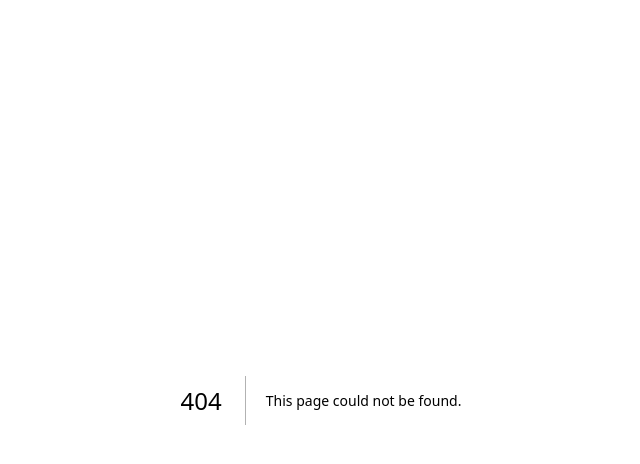
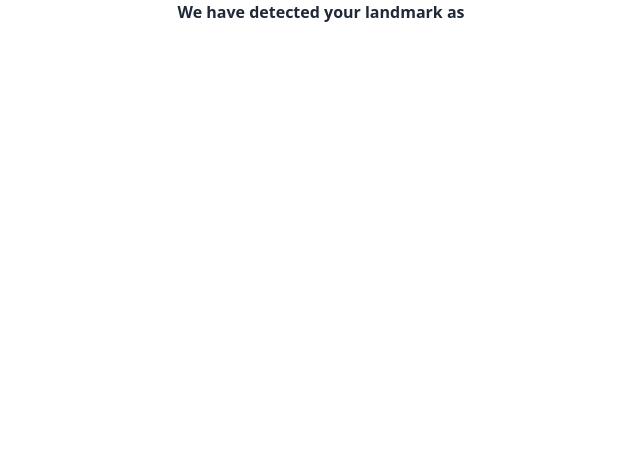
Before and after one commit to Dheer-Rajpoot/travel-app-hackathon2022, a Next.js app: page /location in a window 1280 px wide. Before the commit this address had no page. Shown: the top 464 px of the page, without its empty margins (319-959 px from the left). Built offline with nearby package versions, Linux system fonts and the light colour scheme; no server answers.

Commit message:
PR amends

```diff
--- a/pages/index.tsx
+++ b/pages/index.tsx
@@ -4,10 +4,11 @@ import styles from '../styles/Home.module.css'
 export default function Home() {
   return (
     <div className={styles.container}>
-      <main className={styles.main}>
+      <main   className={styles.main}>
       <h1 className={styles.title}>
-Welcome to SnapTravel
+    Welcome to SnapTravel
 </h1>
+<br />
       <Dashboard />
       </main>
       <footer className={styles.footer}>
--- /dev/null
+++ b/pages/location.tsx
@@ -0,0 +1,9 @@
+import { useRouter } from 'next/router'
+import { LocationDetected } from '../src/Component/LocationDetected'
+
+    export default function location() {
+        const router = useRouter();
+        return (
+        <LocationDetected landMark={router.query.landmark as string} />
+        )
+      }
--- a/src/Component/Dashboard.tsx
+++ b/src/Component/Dashboard.tsx
@@ -1,9 +1,12 @@
+import Router from "next/router";
 import React, { useEffect, useState } from "react"
+import { Root } from "../Types/Categories";
 
 export const Dashboard=()=>{
     const [callAPi, setCallAPi] = useState(false);
     const [url, setUrl] = useState("");
-    const [content, setContent] = useState({});
+
+
     useEffect(() => {
         if(callAPi)
         {
@@ -14,13 +17,14 @@ const requestOptions = {
 };
 fetch('https://eastus.api.cognitive.microsoft.com/vision/v3.2/analyze?details=Landmarks&language=en&model-version=latest', requestOptions)
     .then(response => response.json())
-    .then(data => {console.log("data",data)
-         setContent(data)});
+    .then(data => {
+
+const categories=data as Root
+
+         Router.push(`/location?landmark=${categories?.categories[0]?.detail?.landmarks[0]?.name}`)
+        });
         }
       }, [callAPi,url]);
-
-
-
 
 const onClick=()=>{
     if(url)
@@ -34,9 +38,8 @@ const handleChange=(e : React.ChangeEvent<HTMLInputElement>)=>{
 
 return(
     <>
-
 <input type="text" id="imageUrl" name="imageUrl"  onChange={handleChange} value={url} placeholder="Type here" className ="input w-full max-w-xs" />
-
+<br />
 <button className='btn' onClick={onClick}>
  Find Places
 </button>
--- /dev/null
+++ b/src/Component/LocationDetected.tsx
@@ -0,0 +1,24 @@
+import { useEffect } from "react";
+
+export const LocationDetected: React.FC<Landmarktype> = ({
+    landMark
+  })=>{
+
+useEffect(()=>{
+    fetch(`https://atlas.microsoft.com/geocode?subscription-key=Px_Nhgb8e0fe7gBm8PLbRM1pHSCFIfE-RhyrjADos1A&api-version=2022-02-01-preview&query=${landMark}`)
+    .then(response => response.json())
+    .then(data => { console.log("data",data)
+        });
+
+
+})
+
+
+  return(
+    <div className="font-bold text-center">We have detected your landmark as {landMark}</div>
+)
+}
+
+type Landmarktype = {
+    landMark: string
+  };
--- /dev/null
+++ b/src/Types/Categories.ts
@@ -0,0 +1,27 @@
+export interface Root {
+    categories: Category[]
+    requestId: string
+    metadata: Metadata
+    modelVersion: string
+  }
+
+  export interface Category {
+    name: string
+    score: number
+    detail: Detail
+  }
+
+  export interface Detail {
+    landmarks: Landmark[]
+  }
+
+  export interface Landmark {
+    name: string
+    confidence: number
+  }
+
+  export interface Metadata {
+    height: number
+    width: number
+    format: string
+  }
```
